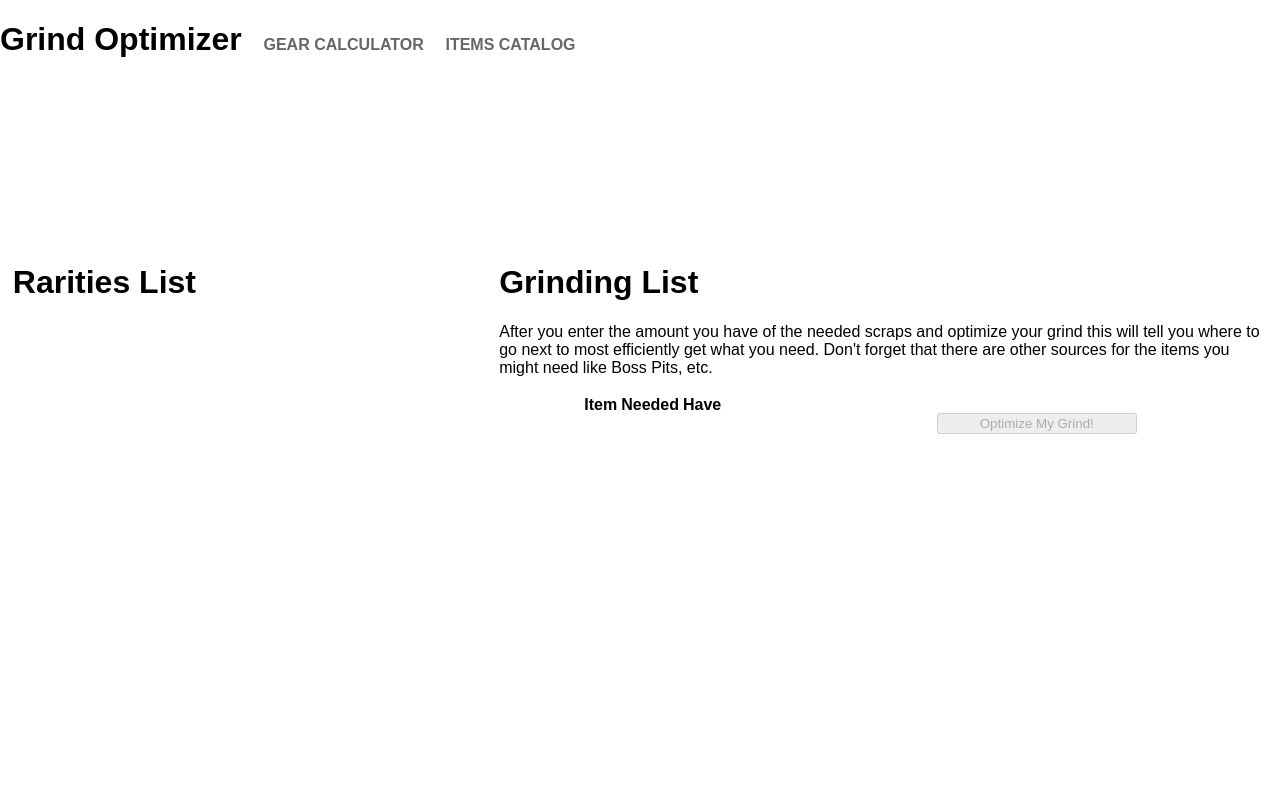
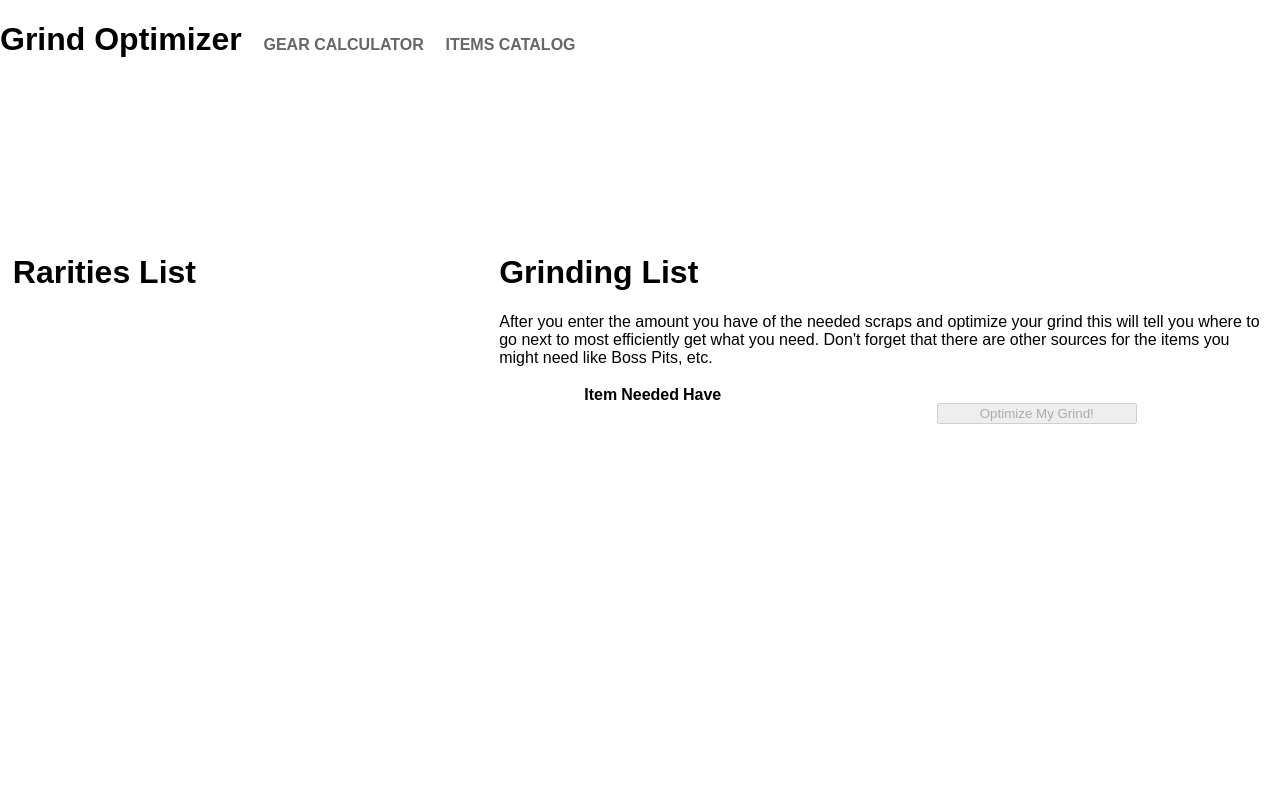
Before and after one commit to DanaMercury/dragonsoul, a Django app: template drops/templates/drops/index.html in a window 1280 px wide. Run offline with Django 3.2, Linux system fonts and the light colour scheme; the template is opened without the code that fills it, so the values that code supplies are empty; some libraries are stand-ins or nearby versions.

Commit message:
adjusted width in grind optimizer

```diff
--- a/drops/templates/drops/index.html
+++ b/drops/templates/drops/index.html
@@ -18,11 +18,11 @@
 		h3 { clear: both; }
 		h3 { padding-top: 20px; }
 		#mainnav { position: fixed; top: 0; left: 0; height: 60px; }
-		#heronav { position: fixed; top: 60px; left: 0; height: 100px; padding: 1vw; overflow: scroll; }
+		#heronav { position: fixed; top: 60px; left: 0; height: 140px; padding: 1vw; overflow: scroll; }
 		#heronav ul { list-style: none; padding; 0; margin: 0 20px 0 -40px; }
 		#heronav ul li { display: inline-block; padding: 0; }
-		#raritieslist { position: fixed; top: 230px; left: 0; bottom: 0; width: 40%; padding: 1vw; overflow: scroll; }
-		#itemlist { position: fixed; top: 230px; right: 0; bottom: 0; width: 60%; padding: 1vw; overflow: scroll; }
+		#raritieslist { position: fixed; top: 220px; left: 0; bottom: 0; width: 35%; padding: 1vw; overflow: scroll; }
+		#itemlist { position: fixed; top: 220px; right: 0; bottom: 0; width: 60%; padding: 1vw; overflow: scroll; }
 		#rarities img { width: 80px; clear: both; margin: 0 10px 10px 0; }
 		#rarities .rarity { width: 180px; margin: 10px; padding: 10px; float: left; position: relative; }
 		#rarities .rarity h3 { margin: 10px 0 15px 45px; padding: 0; }
--- a/gear/templates/gear/index.html
+++ b/gear/templates/gear/index.html
@@ -16,7 +16,7 @@
 		h3 { clear: both; }
 		h3 { padding-top: 20px; }
 		#mainnav { position: fixed; top: 0; left: 0; height: 60px; }
-		#heronav { position: fixed; top: 60px; left: 0; height: 100px; padding: 1vw; overflow: scroll; }
+		#heronav { position: fixed; top: 60px; left: 0; height: 140px; padding: 1vw; overflow: scroll; }
 		#heronav img { width: 40px; }
 		#heronav ul { list-style: none; padding; 0; margin: 0 20px 0 -40px; }
 		#heronav ul li { display: inline-block; padding: 0; }
```
